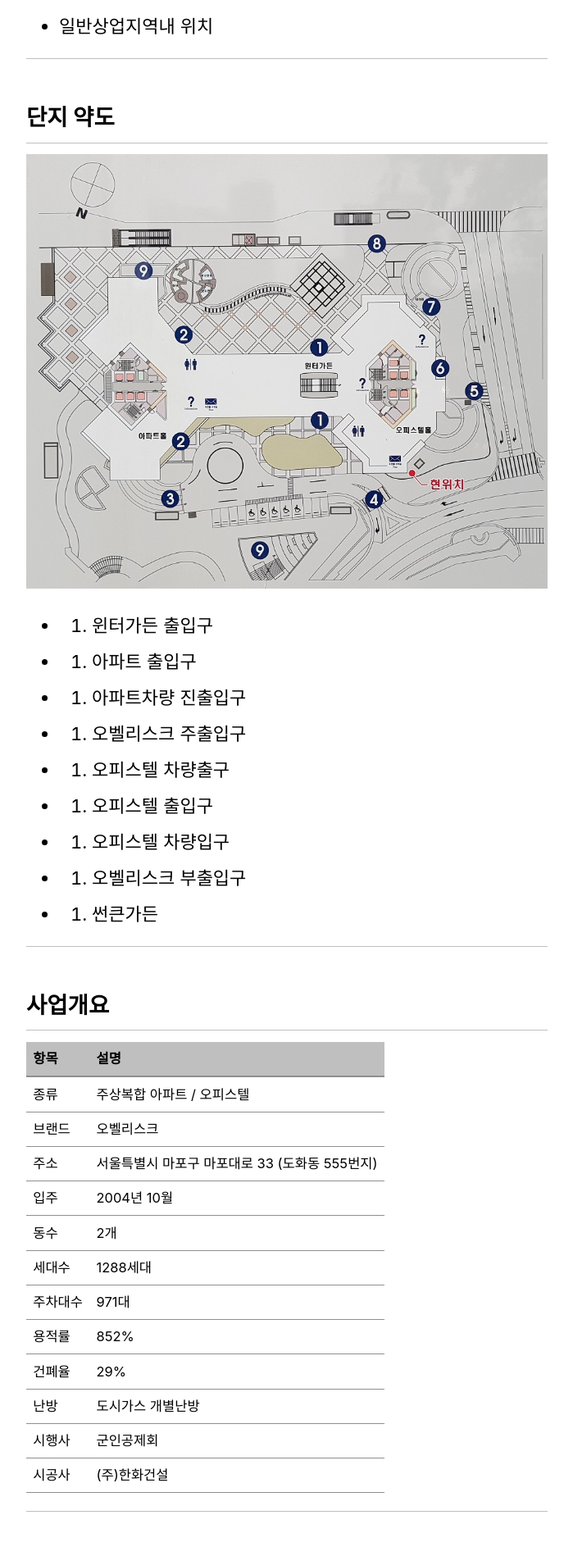
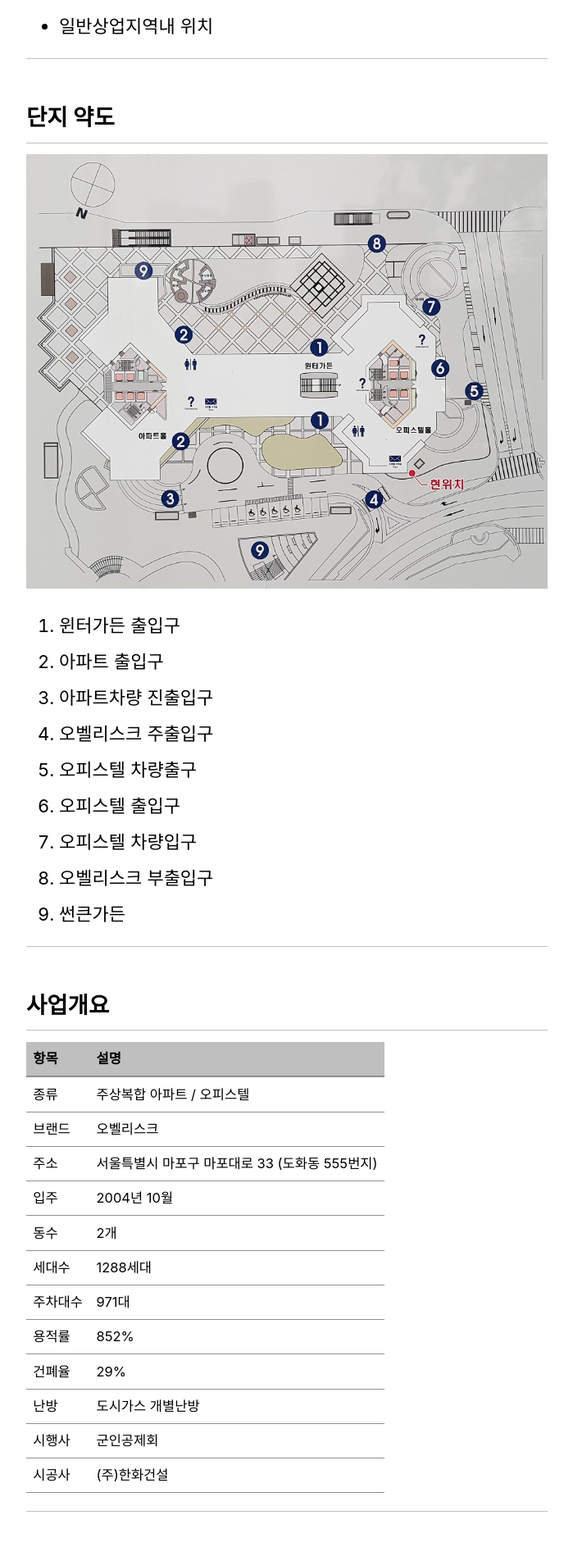
Before and after one commit to mapoobelisk/mapoobelisk.github.io, a Jekyll site: the page built from _pages/about.md, in a window 1280 px wide. Shown: the part 2187-4085 px from the top of the page at 82% size, without its empty margins (290-989 px from the left). Built offline with Jekyll 4.4.1, drawn with Linux system fonts in a browser that asks for light colours; cached includes are drawn as plain includes.

```diff
--- a/_pages/about.md
+++ b/_pages/about.md
@@ -48,15 +48,15 @@ toc: true
 
 ![지도](/assets/images/map.jpg)
 
-- 1. 윈터가든 출입구
-- 2. 아파트 출입구
-- 3. 아파트차량 진출입구
-- 4. 오벨리스크 주출입구
-- 5. 오피스텔 차량출구
-- 6. 오피스텔 출입구
-- 7. 오피스텔 차량입구
-- 8. 오벨리스크 부출입구
-- 9. 썬큰가든
+1. 윈터가든 출입구
+2. 아파트 출입구
+3. 아파트차량 진출입구
+4. 오벨리스크 주출입구
+5. 오피스텔 차량출구
+6. 오피스텔 출입구
+7. 오피스텔 차량입구
+8. 오벨리스크 부출입구
+9. 썬큰가든
 
 ---
 
```
